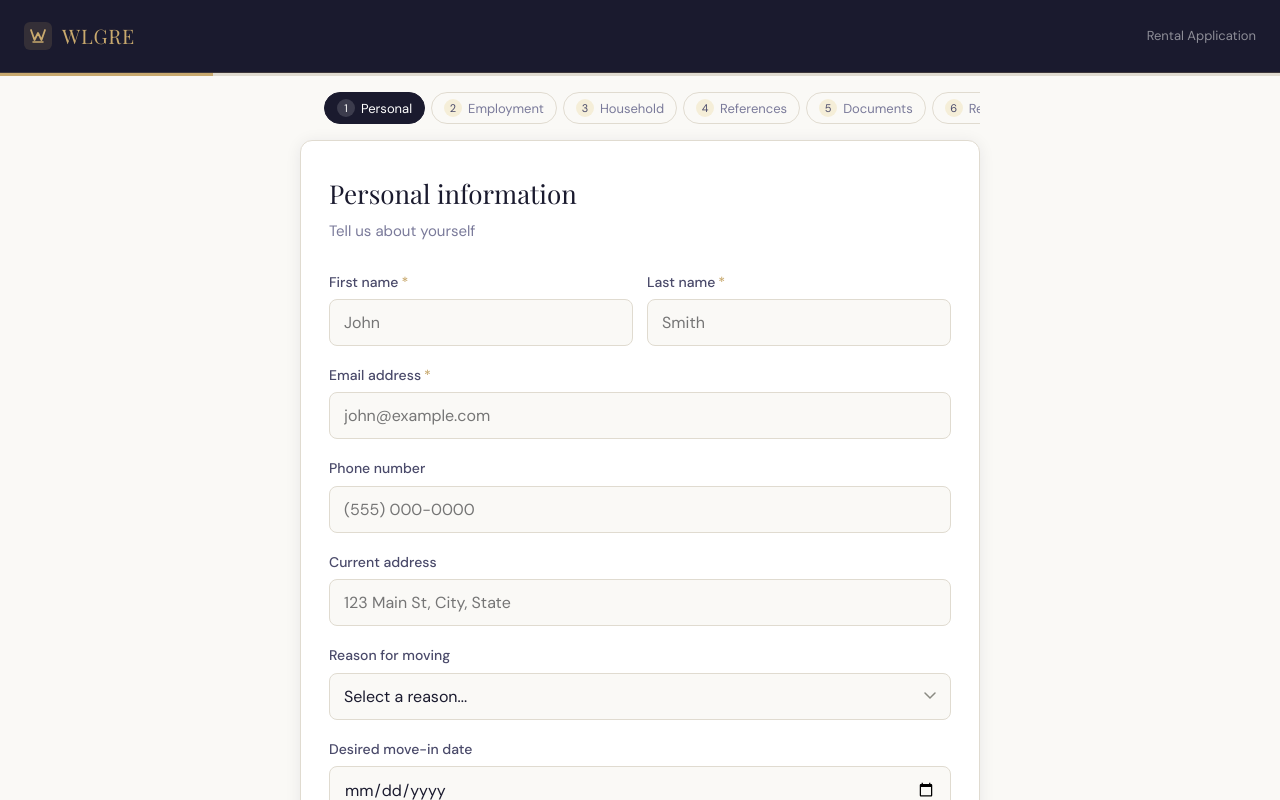
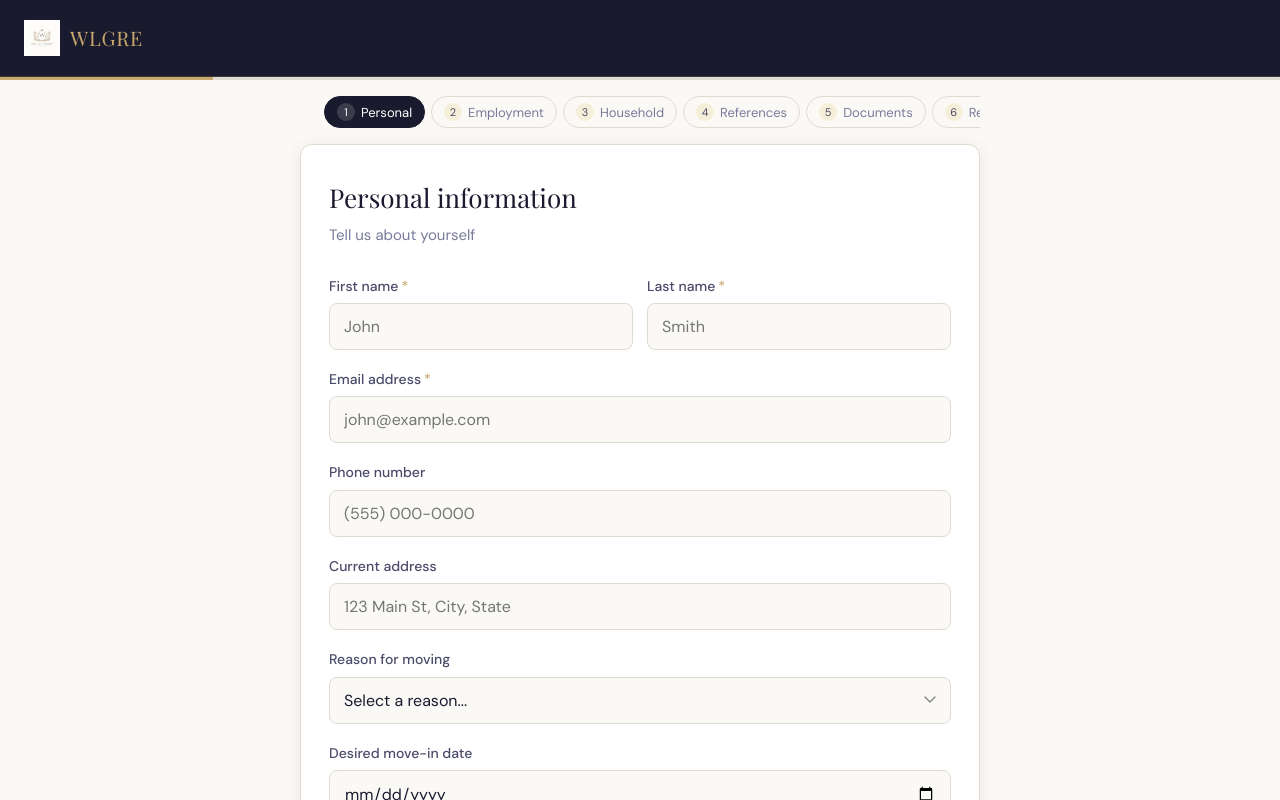
Before and after one commit to WLGRE/wlgre-rental-app, a React (Vite) app: page / in a window 1280 px wide. Shown: the top 800 px of the page. Built offline with nearby package versions, Linux system fonts and the light colour scheme; a web font is replaced by a local one.

Commit message:
change logo

```diff
--- a/src/App.jsx
+++ b/src/App.jsx
@@ -7,6 +7,7 @@ import StepReferences from './steps/StepReferences.jsx'
 import StepDocuments from './steps/StepDocuments.jsx'
 import StepReview from './steps/StepReview.jsx'
 import './App.css'
+import logo from './WLGRE_LOGO.jpg'
 
 const STEPS = [
   { id: 'personal',    label: 'Personal',    title: 'Personal information',   subtitle: 'Tell us about yourself' },
@@ -222,14 +223,10 @@ export default function App() {
       {/* Header */}
       <header className="app-header">
         <div className="brand-wrap">
-          <svg width="28" height="28" viewBox="0 0 28 28" fill="none" xmlns="http://www.w3.org/2000/svg">
-            <rect width="28" height="28" rx="6" fill="#c8a96e" fillOpacity="0.15"/>
-            <path d="M7 8L10.5 18L14 11L17.5 18L21 8" stroke="#c8a96e" strokeWidth="1.8" strokeLinecap="round" strokeLinejoin="round"/>
-            <path d="M9 20h10" stroke="#c8a96e" strokeWidth="1.5" strokeLinecap="round"/>
-          </svg>
+          <img src={logo} alt="WLGRE" style={{ height: '36px', width: 'auto' }} />
           <span className="brand">WLGRE</span>
         </div>
-        <span className="header-label">Rental Application</span>
+
       </header>
 
       {/* Progress bar */}
```
Also changed, not shown: src/WLGRE_LOGO.jpg (added), 1 other file (tests, documents, lock files or other folders).
